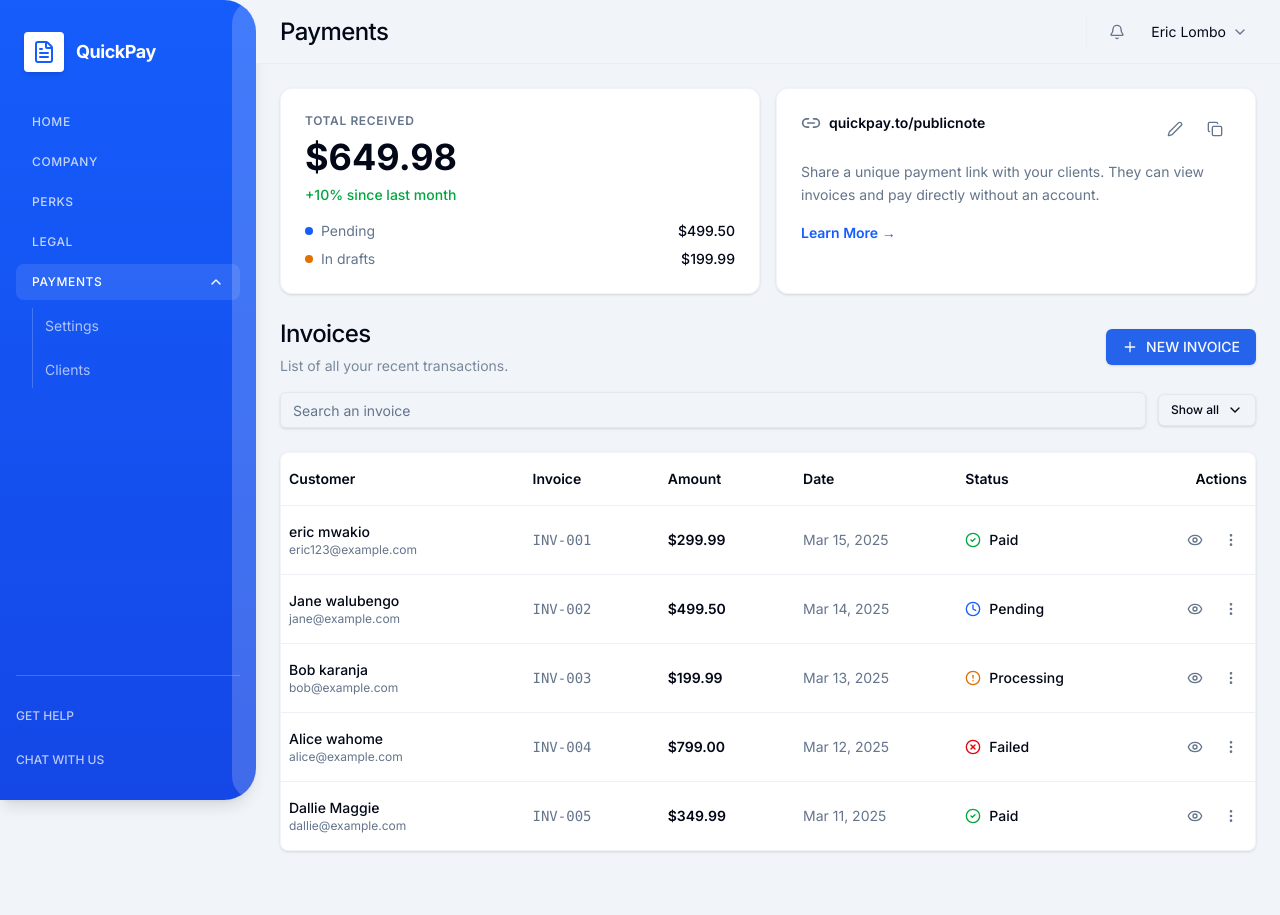
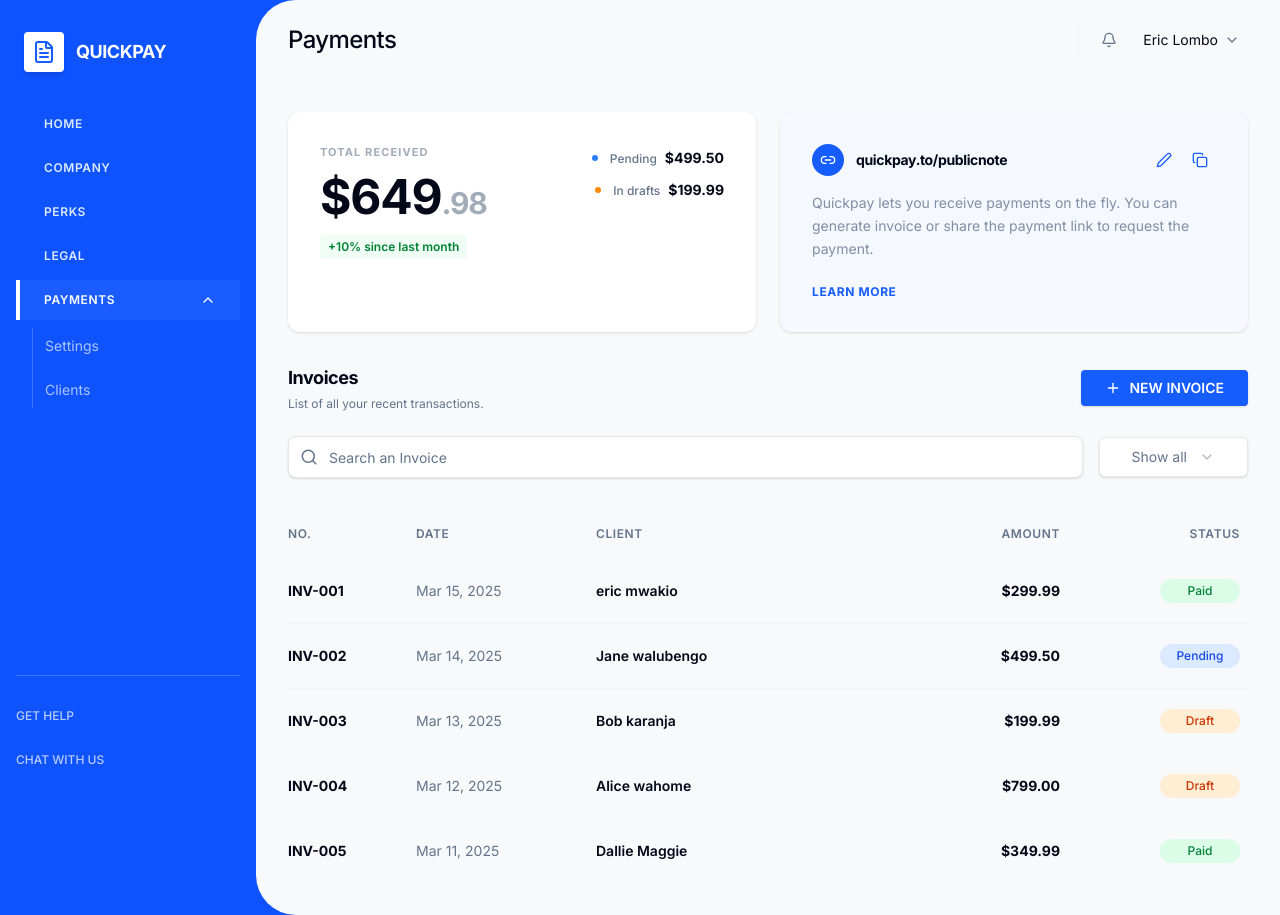
Before and after one commit to ericlombo/quickpay, a Next.js app: page / in a window 1280 px wide. Before the commit the page ends 875 px from the top, so only its background shows below. Built offline with nearby package versions, Linux system fonts and the light colour scheme.

Commit message:
Refactor Payments page layout, sidebar structure, and summary cards

```diff
--- a/src/app/layout.tsx
+++ b/src/app/layout.tsx
@@ -19,10 +19,12 @@ export default function RootLayout({
   return (
     <html lang="en">
       <body className={inter.className}>
-        <div className="min-h-screen w-full bg-muted/20">
+        <div className="min-h-screen w-full bg-[#0F53FF]">
           <Sidebar />
-          <main className="min-h-screen md:ml-64">
-            {children}
+          <main className="min-h-screen md:ml-64 bg-[#0F53FF]">
+            <div className="min-h-screen w-full bg-[#F8F9FB] rounded-l-[40px] overflow-hidden relative shadow-none">
+              {children}
+            </div>
           </main>
         </div>
 
--- a/src/app/page.tsx
+++ b/src/app/page.tsx
@@ -23,40 +23,45 @@ export default function Home() {
     <>
       <Header />
       <MobileMenu />
-      <div className="p-4 sm:p-6 space-y-6">
+      <div className="p-8 space-y-8">
         {/* Top Summary Row */}
         <TopSummaryRow />
 
         {/* Invoices Section */}
-        <div className="space-y-4">
+        <div className="space-y-6">
           {/* Title Row */}
           <div className="flex items-center justify-between">
             <div>
-              <h2 className="text-2xl font-medium tracking-tight">Invoices</h2>
-              <p className="text-sm text-muted-foreground/85 mt-1.5">List of all your recent transactions.</p>
+              <h2 className="text-lg font-bold tracking-tight text-foreground">Invoices</h2>
+              <p className="text-xs text-muted-foreground mt-1">List of all your recent transactions.</p>
             </div>
-            <Button onClick={openDrawer} className="gap-2">
+            <Button onClick={openDrawer} className="gap-2 bg-blue-600 hover:bg-blue-700 text-white font-semibold rounded shadow-sm px-6">
               <Plus className="h-4 w-4" />
               <span>NEW INVOICE</span>
             </Button>
           </div>
 
           {/* Search & Filter Row */}
-          <div className="flex items-center gap-3">
-            <Input
-              type="search"
-              placeholder="Search an invoice"
-              className="flex-1"
-            />
+          <div className="flex items-center gap-4">
+            <div className="flex-1 relative">
+              <Input
+                type="search"
+                placeholder="Search an Invoice"
+                className="w-full bg-white border-gray-200 focus:border-blue-500 rounded-lg pl-10 py-5 shadow-sm"
+              />
+              <span className="absolute left-3 top-1/2 -translate-y-1/2 text-muted-foreground">
+                <svg xmlns="http://www.w3.org/2000/svg" width="18" height="18" viewBox="0 0 24 24" fill="none" stroke="currentColor" strokeWidth="2" strokeLinecap="round" strokeLinejoin="round" className="lucide lucide-search"><circle cx="11" cy="11" r="8" /><path d="m21 21-4.3-4.3" /></svg>
+              </span>
+            </div>
             <div className="relative">
               <Button
                 variant="outline"
-                size="sm"
+                size="lg"
                 onClick={() => setShowAllOpen(!showAllOpen)}
-                className="gap-2"
+                className="gap-3 bg-white border-gray-200 text-muted-foreground font-normal min-w-[120px] justify-between"
               >
                 <span>Show all</span>
-                <ChevronDown className="h-4 w-4" />
+                <ChevronDown className="h-4 w-4 opacity-50" />
               </Button>
               {showAllOpen && (
                 <div className="absolute right-0 mt-2 w-48 bg-white border border-border rounded-lg shadow-lg py-2 z-10">
--- a/src/components/dashboard/PaymentsTable.tsx
+++ b/src/components/dashboard/PaymentsTable.tsx
@@ -117,64 +117,49 @@ export function PaymentsTable({ payments }: PaymentsTableProps) {
       </div>
 
       {/* Desktop Table View */}
-      <div className="rounded-lg border border-border/50 bg-card/98 shadow-sm overflow-hidden transition-all duration-200 hover:shadow-md">
+      <div className="bg-transparent">
         <div className="overflow-x-auto">
           <Table>
             <TableHeader>
-              <TableRow className="hover:bg-transparent border-b border-border/60">
-                <TableHead className="font-semibold text-foreground min-w-45 py-4">Customer</TableHead>
-                <TableHead className="font-semibold text-foreground min-w-25 py-4">Invoice</TableHead>
-                <TableHead className="font-semibold text-foreground min-w-25 py-4">Amount</TableHead>
-                <TableHead className="font-semibold text-foreground min-w-30 py-4">Date</TableHead>
-                <TableHead className="font-semibold text-foreground min-w-30 py-4">Status</TableHead>
-                <TableHead className="text-right font-semibold text-foreground min-w-25 py-4">Actions</TableHead>
+              <TableRow className="hover:bg-transparent border-b border-gray-100">
+                <TableHead className="text-xs font-semibold text-muted-foreground uppercase tracking-wider pl-0 py-4 w-[10%]">No.</TableHead>
+                <TableHead className="text-xs font-semibold text-muted-foreground uppercase tracking-wider py-4 w-[15%]">Date</TableHead>
+                <TableHead className="text-xs font-semibold text-muted-foreground uppercase tracking-wider py-4 w-[25%]">Client</TableHead>
+                <TableHead className="text-xs font-semibold text-muted-foreground uppercase tracking-wider text-right py-4 w-[15%]">Amount</TableHead>
+                <TableHead className="text-xs font-semibold text-muted-foreground uppercase tracking-wider text-right py-4 w-[15%]">Status</TableHead>
               </TableRow>
             </TableHeader>
             <TableBody>
               {payments.map((payment) => (
                 <TableRow
                   key={payment.id}
-                  className="hover:bg-muted/40 transition-colors cursor-pointer border-b border-border/60 last:border-b-0 py-4"
+                  className="hover:bg-blue-50/50 transition-colors cursor-pointer border-b border-gray-100 last:border-b-0"
                   onClick={() => handleViewPayment(payment)}
                 >
-                  <TableCell className="min-w-45 py-4">
+                  <TableCell className="py-5 font-bold text-sm text-foreground pl-0">
+                    {payment.invoiceNumber}
+                  </TableCell>
+                  <TableCell className="py-5 text-sm text-muted-foreground">
+                    {formatDate(payment.date)}
+                  </TableCell>
+                  <TableCell className="py-5">
                     <div>
-                      <p className="font-medium text-sm">{payment.customer}</p>
-                      <p className="text-xs text-muted-foreground">{payment.email}</p>
+                      <p className="font-semibold text-sm text-foreground">{payment.customer}</p>
                     </div>
                   </TableCell>
-                  <TableCell className="font-mono text-sm min-w-25 py-4 text-muted-foreground">
-                    {payment.invoiceNumber}
-                  </TableCell>
-                  <TableCell className="font-semibold min-w-25 py-4">
+                  <TableCell className="py-5 text-right font-bold text-sm text-foreground">
                     {formatCurrency(payment.amount)}
                   </TableCell>
-                  <TableCell className="text-muted-foreground text-sm min-w-30 py-4">
-                    {formatDate(payment.date)}
-                  </TableCell>
-                  <TableCell className="min-w-30 py-4">
-                    <StatusIndicator status={payment.status} />
-                  </TableCell>
-                  <TableCell className="text-right min-w-25 py-4">
-                    <div className="flex justify-end gap-1" onClick={(e) => e.stopPropagation()}>
-                      <Button
-                        variant="ghost"
-                        size="icon"
-                        className="h-8 w-8 text-muted-foreground hover:text-foreground transition-all duration-150 hover:-translate-y-0.5 hover:shadow-sm"
-                        onClick={() => handleViewPayment(payment)}
-                        title="View details"
-                      >
-                        <Eye className="h-4 w-4" />
-                      </Button>
-                      <Button
-                        variant="ghost"
-                        size="icon"
-                        className="h-8 w-8 text-muted-foreground hover:text-foreground transition-all duration-150 hover:-translate-y-0.5 hover:shadow-sm"
-                        title="More actions"
-                      >
-                        <MoreVertical className="h-4 w-4" />
-                      </Button>
-                    </div>
+                  <TableCell className="py-5 text-right">
+                    <span
+                      className={`inline-flex items-center justify-center px-3 py-1 rounded-full text-xs font-medium min-w-[80px]
+                        ${payment.status === 'success' ? 'bg-green-100 text-green-700' :
+                          payment.status === 'pending' ? 'bg-blue-100 text-blue-700' :
+                            'bg-orange-100 text-orange-700'}`}
+                    >
+                      {payment.status === 'success' ? 'Paid' :
+                        payment.status === 'pending' ? 'Pending' : 'Draft'}
+                    </span>
                   </TableCell>
                 </TableRow>
               ))}
--- a/src/components/dashboard/TopSummaryRow.tsx
+++ b/src/components/dashboard/TopSummaryRow.tsx
@@ -26,45 +26,54 @@ export function TopSummaryRow() {
     return { totalReceived, pendingAmount, draftAmount };
   }, [payments]);
 
+  const { totalReceived, pendingAmount, draftAmount } = totals;
+
+  // Helper to split currency for styling (e.g. "$1,892.10" -> "$1,892" + ".10")
+  const splitAmount = (amount: number) => {
+    const formatted = formatCurrency(amount);
+    const parts = formatted.split('.');
+    return {
+      integer: parts[0],
+      decimal: parts.length > 1 ? `.${parts[1]}` : '',
+    };
+  };
+
+  const mainTotal = splitAmount(totalReceived);
+
   return (
-    <div className="grid gap-4 grid-cols-1 lg:grid-cols-2">
+    <div className="grid gap-6 grid-cols-1 lg:grid-cols-2 mb-8">
       {/* LEFT CARD - Total Received */}
-      <Card className="border border-border/50 bg-card/98 shadow-sm hover:shadow-md transition-all duration-200">
-        <CardContent className="p-6">
-          <div className="flex items-start justify-between">
-            {/* Left content */}
-            <div className="flex-1">
-              <p className="text-xs font-semibold text-muted-foreground uppercase tracking-wider mb-2">
+      <Card className="border-none shadow-sm bg-white rounded-xl overflow-hidden relative">
+        <CardContent className="p-8 h-full flex flex-col justify-between">
+          <div className="flex justify-between items-start">
+            <div>
+              <p className="text-[11px] font-bold text-muted-foreground/60 uppercase tracking-widest mb-3">
                 Total Received
               </p>
-              <div className="mb-4">
-                <p className="text-4xl font-bold text-foreground">
-                  {formatCurrency(totals.totalReceived)}
-                </p>
-                <p className="text-sm text-green-600 font-medium mt-2">
-                  +10% since last month
-                </p>
+              <div className="flex items-baseline gap-3 mb-3">
+                <span className="text-4xl sm:text-5xl font-bold text-foreground tracking-tight">
+                  {mainTotal.integer}<span className="text-3xl text-muted-foreground/60">{mainTotal.decimal}</span>
+                </span>
               </div>
+              <div className="inline-flex items-center px-2 py-1 bg-green-50 text-green-700 rounded text-xs font-semibold">
+                +10% since last month
+              </div>
+            </div>
 
-              {/* Mini status rows */}
-              <div className="space-y-2">
-                <div className="flex items-center justify-between text-sm">
-                  <div className="flex items-center gap-2">
-                    <div className="w-2 h-2 rounded-full bg-blue-600"></div>
-                    <span className="text-muted-foreground">Pending</span>
-                  </div>
-                  <span className="font-medium text-foreground">
-                    {formatCurrency(totals.pendingAmount)}
-                  </span>
+            {/* Breakdown - Right aligned */}
+            <div className="text-right space-y-3 mt-1">
+              <div className="flex items-center justify-end gap-3">
+                <div className="w-1.5 h-1.5 rounded-full bg-blue-500"></div>
+                <div className="text-sm">
+                  <span className="text-muted-foreground text-xs font-medium mr-2">Pending</span>
+                  <span className="font-bold text-foreground">{formatCurrency(pendingAmount)}</span>
                 </div>
-                <div className="flex items-center justify-between text-sm">
-                  <div className="flex items-center gap-2">
-                    <div className="w-2 h-2 rounded-full bg-amber-600"></div>
-                    <span className="text-muted-foreground">In drafts</span>
-                  </div>
-                  <span className="font-medium text-foreground">
-                    {formatCurrency(totals.draftAmount)}
-                  </span>
+              </div>
+              <div className="flex items-center justify-end gap-3">
+                <div className="w-1.5 h-1.5 rounded-full bg-orange-400"></div>
+                <div className="text-sm">
+                  <span className="text-muted-foreground text-xs font-medium mr-2">In drafts</span>
+                  <span className="font-bold text-foreground">{formatCurrency(draftAmount)}</span>
                 </div>
               </div>
             </div>
@@ -73,44 +82,31 @@ export function TopSummaryRow() {
       </Card>
 
       {/* RIGHT CARD - Public Note Link */}
-      <Card className="border border-border/50 bg-card/98 shadow-sm hover:shadow-md transition-all duration-200">
-        <CardContent className="p-6">
+      <Card className="border-none shadow-sm bg-[#F5F8FF] rounded-xl overflow-hidden relative">
+        <CardContent className="p-8 h-full flex flex-col">
           <div className="flex items-start justify-between mb-4">
-            {/* Title with icon */}
-            <div className="flex items-center gap-2">
-              <Link2 className="h-5 w-5 text-muted-foreground" />
-              <p className="text-sm font-semibold text-foreground">quickpay.to/publicnote</p>
+            <div className="flex items-center gap-3">
+              <div className="w-8 h-8 rounded-full bg-blue-600 flex items-center justify-center text-white">
+                <Link2 className="h-4 w-4" />
+              </div>
+              <p className="text-sm font-bold text-foreground tracking-tight">quickpay.to/publicnote</p>
             </div>
-
-            {/* Action buttons */}
-            <div className="flex items-center gap-2">
-              <Button
-                variant="ghost"
-                size="icon"
-                className="h-8 w-8 text-muted-foreground hover:text-foreground transition-all duration-150"
-                title="Edit"
-              >
+            <div className="flex items-center gap-1">
+              <Button variant="ghost" size="icon" className="h-8 w-8 text-blue-600 hover:bg-blue-100">
                 <Edit2 className="h-4 w-4" />
               </Button>
-              <Button
-                variant="ghost"
-                size="icon"
-                className="h-8 w-8 text-muted-foreground hover:text-foreground transition-all duration-150"
-                title="Copy"
-              >
+              <Button variant="ghost" size="icon" className="h-8 w-8 text-blue-600 hover:bg-blue-100">
                 <Copy className="h-4 w-4" />
               </Button>
             </div>
           </div>
 
-          {/* Description */}
-          <p className="text-sm text-muted-foreground mb-4 leading-relaxed">
-            Share a unique payment link with your clients. They can view invoices and pay directly without an account.
+          <p className="text-sm text-muted-foreground/80 leading-relaxed mb-6 max-w-md">
+            Quickpay lets you receive payments on the fly. You can generate invoice or share the payment link to request the payment.
           </p>
 
-          {/* Learn more link */}
-          <button className="text-sm font-semibold text-blue-600 hover:text-blue-700 transition-colors duration-150 flex items-center gap-1">
-            Learn More →
+          <button className="mt-auto text-xs font-bold text-blue-600 uppercase tracking-wider hover:underline text-left">
+            Learn More
           </button>
         </CardContent>
       </Card>
--- a/src/components/layout/Header.tsx
+++ b/src/components/layout/Header.tsx
@@ -8,7 +8,7 @@ export function Header() {
   const [userMenuOpen, setUserMenuOpen] = useState(false);
 
   return (
-    <header className="sticky top-0 z-40 flex h-14 sm:h-16 items-center border-b border-border/50 bg-background/95 backdrop-blur-sm px-4 sm:px-6 transition-all duration-150">
+    <header className="sticky top-0 z-40 flex h-20 items-center px-8 bg-transparent">
       <div className="flex flex-1 items-center justify-between">
         {/* Left side: Mobile Menu + Title */}
         <div className="flex items-center gap-4">
--- a/src/components/layout/Sidebar.tsx
+++ b/src/components/layout/Sidebar.tsx
@@ -26,18 +26,15 @@ export function Sidebar() {
   ];
 
   return (
-    <div className="hidden md:flex fixed top-0 left-0 h-screen w-64 z-30">
-      <div className="relative flex flex-col w-full bg-linear-to-b from-blue-600 via-blue-650 to-blue-700 text-white pt-8 shadow-lg rounded-tr-[32px] rounded-br-[32px] overflow-hidden">
-
-        {/* INNER CURVE — stays INSIDE sidebar */}
-        <div className="pointer-events-none absolute top-0 right-0 h-full w-6 bg-muted/20 rounded-l-[999px]" />
+    <div className="hidden md:flex fixed top-0 left-0 h-screen w-64 z-30 bg-[#0F53FF] text-white">
+      <div className="relative flex flex-col w-full h-full pt-8">
 
         {/* Brand */}
         <div className="px-6 pb-8 flex items-center gap-3 relative z-10">
           <div className="h-10 w-10 rounded bg-white text-blue-600 flex items-center justify-center shadow-md">
             <FileText className="h-6 w-6" />
           </div>
-          <span className="font-bold text-lg tracking-tight">QuickPay</span>
+          <span className="font-bold text-lg tracking-tight uppercase">QuickPay</span>
         </div>
 
         {/* Navigation */}
@@ -49,10 +46,10 @@ export function Sidebar() {
                   item.id === 'payments' && setPaymentsExpanded(!paymentsExpanded)
                 }
                 className={cn(
-                  'w-full flex items-center justify-between px-4 py-2.5 text-xs font-medium rounded-lg transition-all',
+                  "w-full flex items-center justify-between px-6 py-3 text-xs font-semibold rounded-none transition-all border-l-4",
                   item.id === 'payments'
-                    ? 'bg-white/10 text-white'
-                    : 'text-white/75 hover:bg-white/10 hover:text-white'
+                    ? "border-white bg-[#1A5CFF]"
+                    : "border-transparent text-blue-100 hover:text-white hover:bg-white/5"
                 )}
               >
                 <span className="tracking-wider">{item.label}</span>
```
